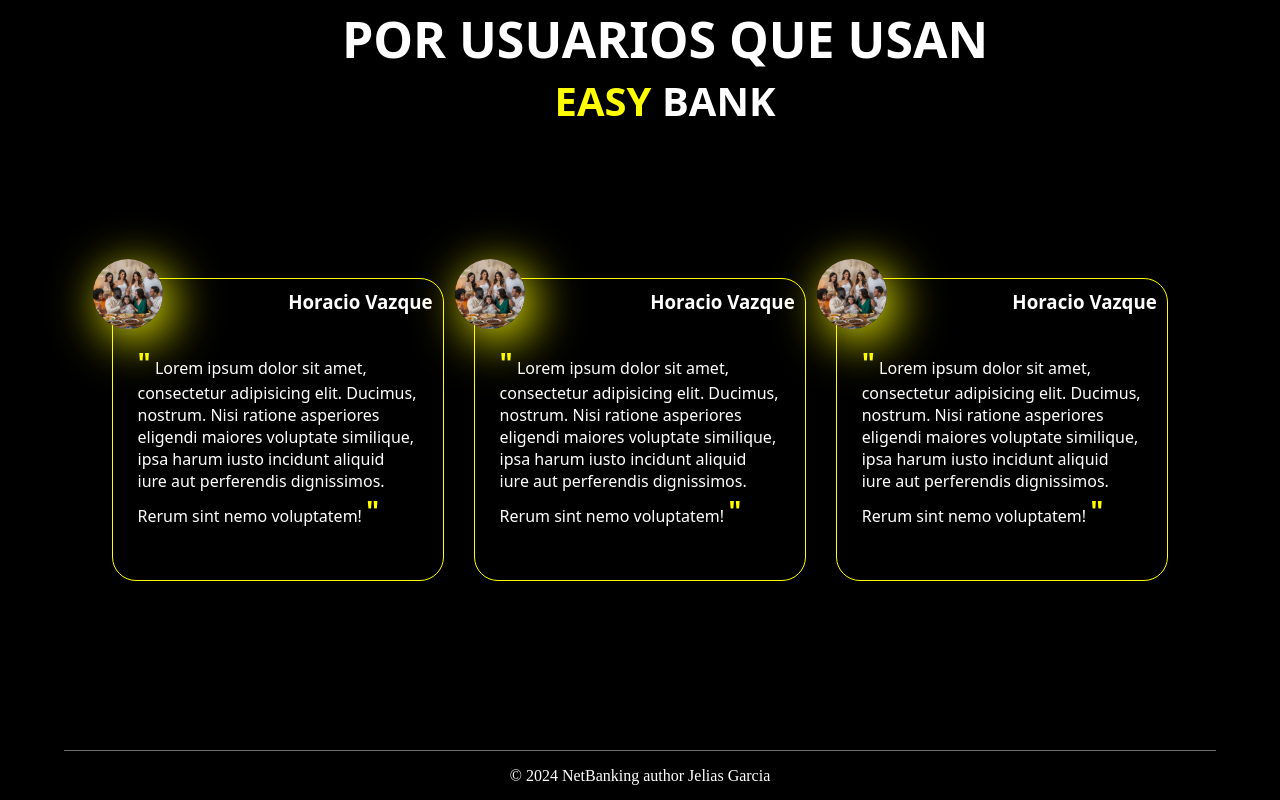
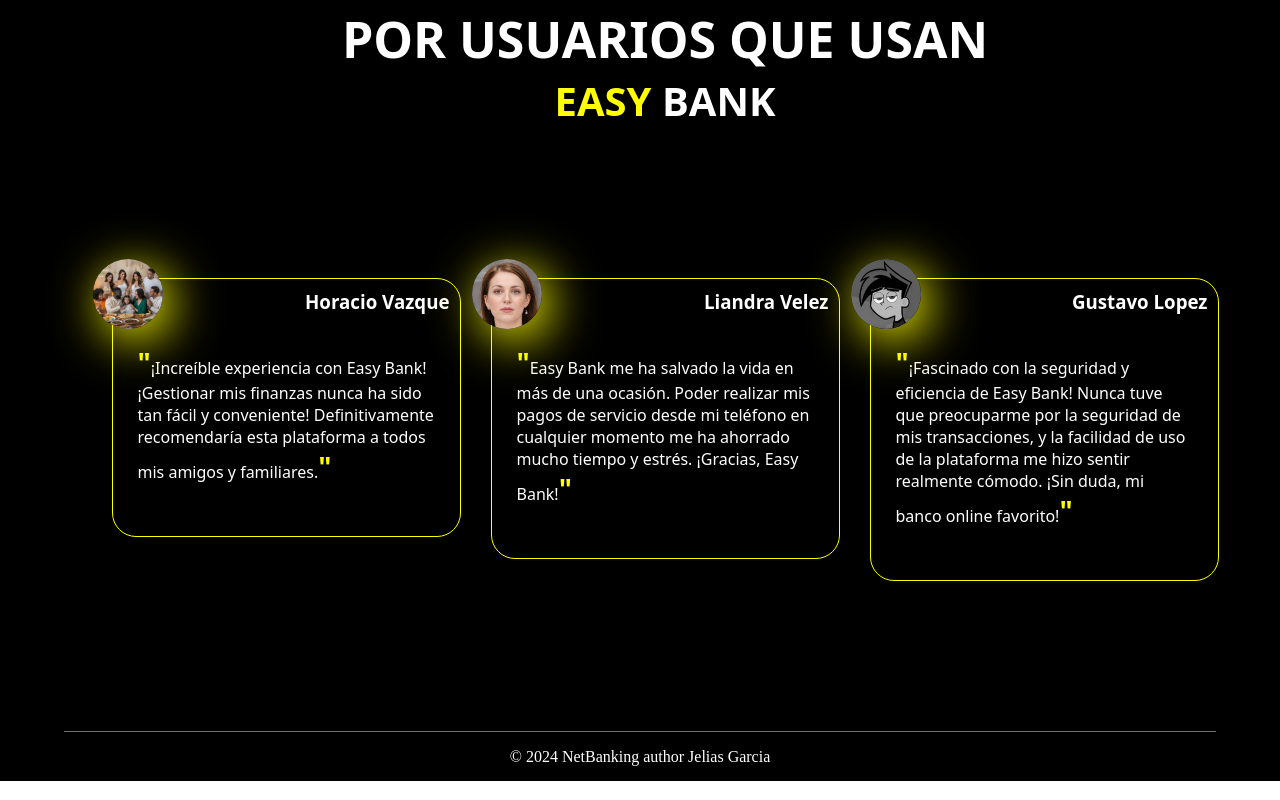
Before and after one commit to ByJelias05/EasyBank, a React (Vite) app in the folder Client/: page / in a window 1280 px wide. Shown: the part 1722-2522 px from the top of the page. Built offline with nearby package versions, Linux system fonts and the light colour scheme; a web font is replaced by a local one.

Commit message:
Data Aplicada Beneficio y Testimonios + error fix sintaxis Testimonio

```diff
--- a/Client/src/Components/Cajas/CajasBeneficios.jsx
+++ b/Client/src/Components/Cajas/CajasBeneficios.jsx
@@ -6,11 +6,7 @@ import { useEffect, useState } from "react"
 export function CajasBeneficios({Image, Titulo, Parrafo}){
 
 
-    useEffect(() =>{
-        console.log(Titulo)
-    },[])
-
-    return(
+return(
         <div className="Contenedor_Cajas_Beneficios">
             <div className="Imagen_Beneficio">
                  <img src={Image} alt="" />
--- a/Client/src/Components/Cajas/CajasTestimonios.jsx
+++ b/Client/src/Components/Cajas/CajasTestimonios.jsx
@@ -1,15 +1,15 @@
 import image from "../../Images/Testimonio1.png"
 import "../../Styles/Cajas.css"
 
-export function CajaTestimonio(){
+export function CajaTestimonio({Image, Nombre, Comentario}){
     return(
         <div className="Contenedor_Cajas_Testimonios">
             <div className="Img_Name">
-                <img src={image} alt="" />
-                <h3>Horacio Vazque</h3>
+                <img src={Image} alt="" />
+                <h3>{Nombre}</h3>
             </div>
             <div className="Testimonio">
-                <p><strong>"</strong> Lorem ipsum dolor sit amet, consectetur adipisicing elit. Ducimus, nostrum. Nisi ratione asperiores eligendi maiores voluptate similique, ipsa harum iusto incidunt aliquid iure aut perferendis dignissimos. Rerum sint nemo voluptatem! <strong>"</strong></p>
+                <p><strong>"</strong>{Comentario}<strong>"</strong></p>
             </div>
         </div>
     )
--- a/Client/src/Components/Sections/Beneficios.jsx
+++ b/Client/src/Components/Sections/Beneficios.jsx
@@ -5,11 +5,10 @@ import { useEffect, useState } from "react"
 
 export function Beneficios({Data}){
 
-    const [Beneficios, setBeneficios] = useState([Data.Beneficios])
+    const [Beneficios, setBeneficios] = useState(Data.Beneficios)
 
     useEffect(() =>{
         setBeneficios(Data.Beneficios)
-        console.log(Beneficios)
     },[])
 
     return(
--- a/Client/src/Components/Sections/Testimonios.jsx
+++ b/Client/src/Components/Sections/Testimonios.jsx
@@ -1,8 +1,18 @@
 import "../../Styles/Testimonio.css"
 import { CajaTestimonio } from "../Cajas/CajasTestimonios"
-import { FooterLanding } from "../Footers/FooterLanding"
 
-export function Testimonios(){
+
+import { useEffect, useState } from "react"
+
+export function Testimonios({Data}){
+
+    const [Testimonios, setTestimonios] = useState([Data.Testimonios])
+
+    useEffect(() =>{
+        setTestimonios([Data.Testimonios])
+        console.log([Data.Testimonios])
+    },[])
+
     return(
         <div id="Testimonios" className="Contenedor_Testimonios_Landing">
             <div className="Titulo_Testimonios">
@@ -11,9 +21,15 @@ export function Testimonios(){
                 <h2 className="titulo_T3"><span>EASY</span> BANK</h2>
             </div>
             <div className="Contenedor_Testimonios">
-                <CajaTestimonio/>
-                <CajaTestimonio/>
-                <CajaTestimonio/>
+            {
+                Data.Testimonios.map((items) =>(
+                <div >
+                    <CajaTestimonio Image={items.Image} Nombre={items.Nombre} Comentario={items.Comentario}/>
+
+                </div>
+
+                ))
+            }
             </div>
         </div>
     )
--- a/Client/src/Pages/AppLanding.jsx
+++ b/Client/src/Pages/AppLanding.jsx
@@ -29,7 +29,7 @@ function App() {
         <div>
           <EasyBank Data={DataEasyBank}/>
           <Beneficios  Data={DataEasyBank}/>
-          <Testimonios Data={Data}/>
+          <Testimonios Data={DataEasyBank}/>
           <FooterLanding/>
         </div>
      </div>
--- a/Client/src/Styles/Cajas.css
+++ b/Client/src/Styles/Cajas.css
@@ -39,7 +39,7 @@
 /* Testimonio */
 
 .Contenedor_Cajas_Testimonios{
-    width: 30%;
+    width: 100%;
     height: auto;
     border: 1px solid #FFFF00;
     padding: 25px;
--- a/Client/src/Styles/Testimonio.css
+++ b/Client/src/Styles/Testimonio.css
@@ -2,7 +2,7 @@
 
 .Contenedor_Testimonios_Landing{
     margin: 0px 0px 0px 50px;
-    height: 100vh;
+    -height: 100vh;
 }
 
 .Titulo_Testimonios {
@@ -35,7 +35,7 @@
 .Contenedor_Testimonios{
     width: 90%;
     margin: 150px auto;
-    display: flex;
-    flex-wrap: wrap;
+    display: grid;
+    grid-template-columns: 1fr 1fr 1fr;
     gap: 30px;
 }
```
